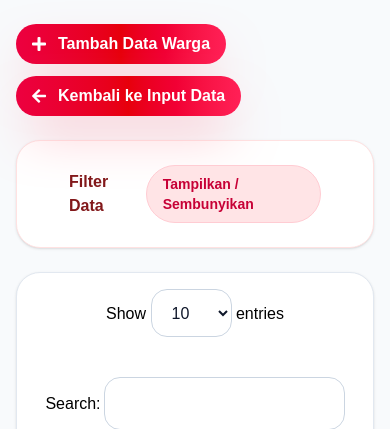
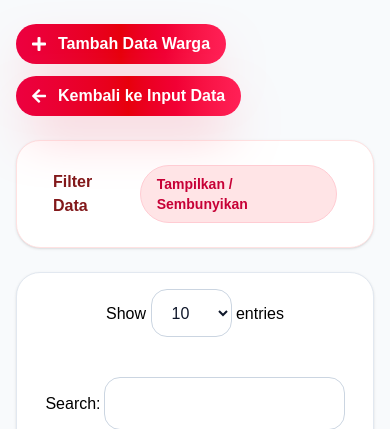
Before and after one commit to francisAWJ/SIGAPDESA, a PHP site: page /daftar_warga.php in a window 390 px wide. Shown: the top 429 px of the page. Run offline with PHP 8.4, Linux system fonts and the light colour scheme; data comes from the database, SQL or seed files in the repository; data that the repository does not hold is empty; style sheets or scripts are compiled from the project's sources; some libraries are stand-ins or nearby versions; some web fonts are replaced.

Commit message:
adjusted padding

```diff
--- a/daftar_warga.php
+++ b/daftar_warga.php
@@ -100,7 +100,7 @@ include 'config.php';
         </div>
     </div>
 
-    <details id="filterForm" class="mb-6 overflow-hidden rounded-3xl border border-red-100 bg-white shadow-sm px-6 md:px-8">
+    <details id="filterForm" class="mb-6 overflow-hidden rounded-3xl border border-red-100 bg-white shadow-sm px-2 md:px-8">
         <summary class="flex cursor-pointer items-center justify-between gap-3 px-5 py-4 text-base font-semibold text-red-900 transition hover:bg-red-50">
             <span>Filter Data</span>
             <span class="inline-flex items-center rounded-full border border-rose-200 bg-rose-100 px-4 py-2 text-sm font-semibold text-rose-700 transition hover:bg-rose-200">
```
